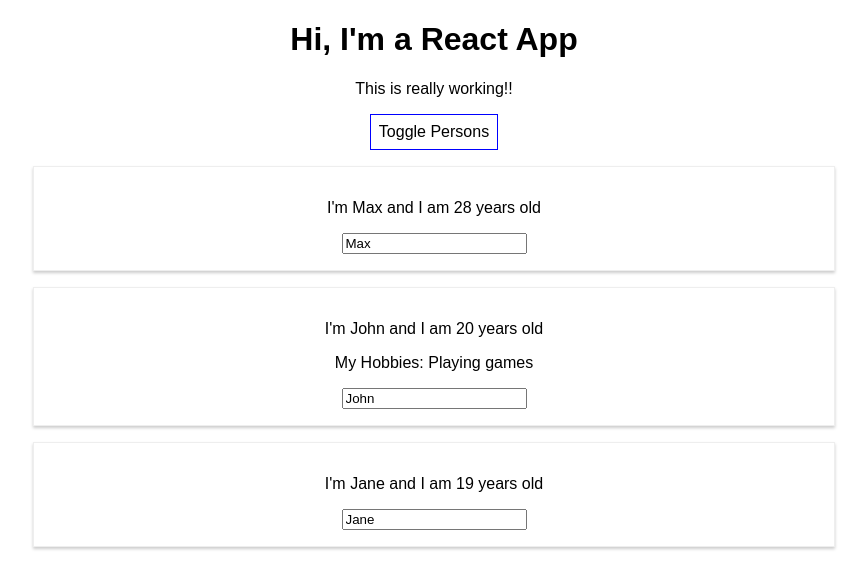
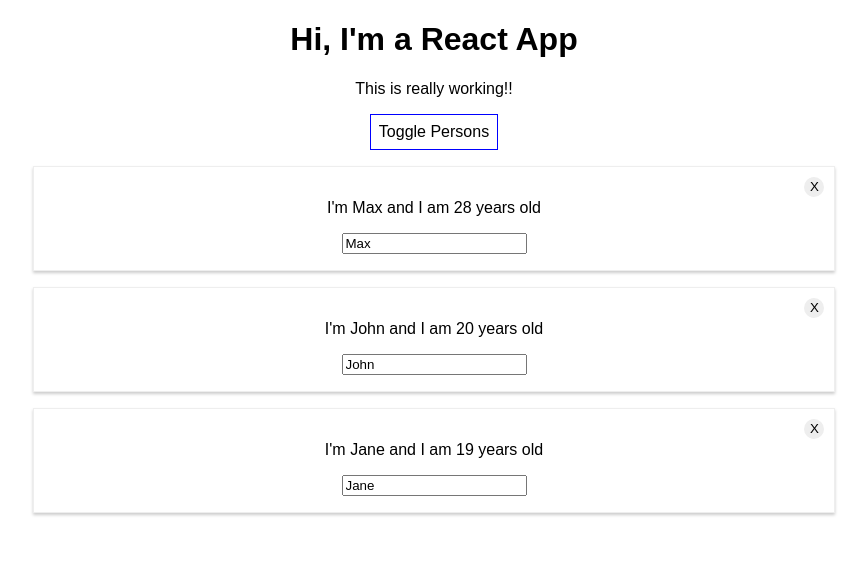
Before and after one commit to Jesuloba-world/my-first-react-app, a React (Create React App) app: page / in a window 1280 px wide. Both pictures are taken after a click on the button "Toggle Persons". Shown: the top 588 px of the page, without its empty margins (206-1073 px from the left). Built offline with nearby package versions, Linux system fonts and the light colour scheme.

Commit message:
flexible list

```diff
--- a/src/App.js
+++ b/src/App.js
@@ -5,34 +5,35 @@
 class App extends Component {
   state = {
     persons: [
-      { name: "Max", age: 28 },
-      { name: "John", age: 20 },
-      { name: "Jane", age: 19 }
+      { id: "dcbc6", name: "Max", age: 28 },
+      { id: "scwy2", name: "John", age: 20 },
+      { id: "sc456", name: "Jane", age: 19 }
     ],
     showPersons: false
   };
 
-  switchNameHandler = (newName) => {
-    // console.log('Was Clicked');
-    // WON'T WORK: this.state.persons[0].name = "Maximilian";
+  nameChangedHandler = ( event, id ) => {
 
-    this.setState({
-      persons: [
-        { name: newName, age: 28 },
-        { name: "John", age: 21 },
-        { name: "Jane", age: 20 }
-      ]
-    })
+    const personIndex = this.state.persons.findIndex(p => {
+      return p.id === id;
+    });
+
+    const person = {
+      ...this.state.persons[personIndex]
+    };
+
+    person.name = event.target.value;
+
+    const persons = [...this.state.persons];
+    persons[personIndex] = person;
+
+    this.setState({ persons: persons })
   }
 
-  nameChangedHandler = (event) => {
-    this.setState({
-      persons: [
-        { name: "Max", age: 28 },
-        { name: event.target.value, age: 21 },
-        { name: "Jane", age: 19 }
-      ]
-    })
+  deletePersonHandler = (personIndex) => {
+    const persons = [...this.state.persons];
+    persons.splice(personIndex, 1);
+    this.setState({persons: persons});
   }
 
   togglePersonsHandler = () => {
@@ -50,6 +51,23 @@
       cursor: 'pointer'
     };
 
+    let persons = null;
+
+    if (this.state.showPersons) {
+      persons = (
+        <div>
+          {this.state.persons.map((person, index) => {
+            return <Person
+                      click={() => this.deletePersonHandler(index)}
+                      name={person.name}
+                      age={person.age}
+                      key={person.id}
+                      changed={(event) => this.nameChangedHandler(event, person.id)} />
+          })}
+        </div>
+      )
+    }
+
     return (
       <div className="App">
         <h1>Hi, I'm a React App</h1>
@@ -58,26 +76,23 @@
           style = {style}
           onClick={this.togglePersonsHandler} > Toggle Persons
         </button>
-        { this.state.showPersons ?
-        <div>
-          <Person
-            name={this.state.persons[0].name}
-            age={this.state.persons[0].age} />
-          <Person
-            name={this.state.persons[1].name}
-            age={this.state.persons[1].age}
-            click={this.switchNameHandler.bind(this, 'Max!')}
-            changed = {this.nameChangedHandler} >My Hobbies: Playing games</Person>
-          <Person
-            name={this.state.persons[2].name}
-            age={this.state.persons[2].age} />
-        </div>
-        : null }
+        {persons}
       </div>
     );
-
-    //return React.createElement('div', {className: 'App'}, React.createElement('h1', null, 'Does this work now?'));
   }
 }
 
 export default App;
+
+
+/* <Person
+name={this.state.persons[0].name}
+age={this.state.persons[0].age} />
+<Person
+name={this.state.persons[1].name}
+age={this.state.persons[1].age}
+click={this.switchNameHandler.bind(this, 'Max!')}
+changed = {this.nameChangedHandler} >My Hobbies: Playing games</Person>
+<Person
+name={this.state.persons[2].name}
+age={this.state.persons[2].age} /> */
--- a/src/Person/Person.css
+++ b/src/Person/Person.css
@@ -5,4 +5,19 @@
     box-shadow: 0 2px 3px #ccc;
     padding: 16px;
     text-align: center;
+
+    position: relative;
 }
+
+.Person button {
+    position: absolute;
+    top: 10px;
+    right: 10px;
+
+    height: 20px;
+    width: 20px;
+    outline: none;
+    background-color: #eee;
+    border: none;
+    border-radius: 100%;
+}
--- a/src/Person/Person.js
+++ b/src/Person/Person.js
@@ -5,10 +5,11 @@
 const person = (props) => {
     return (
         <div className="Person">
-            <p onClick={props.click} >I'm {props.name} and I am {props.age} years old</p>
+            <p>I'm {props.name} and I am {props.age} years old</p>
             <p>{props.children}</p>
 
             <input type="text" onChange={props.changed} value={props.name} />
+            <button onClick={props.click} >X</button>
         </div>
     );
 };
```
